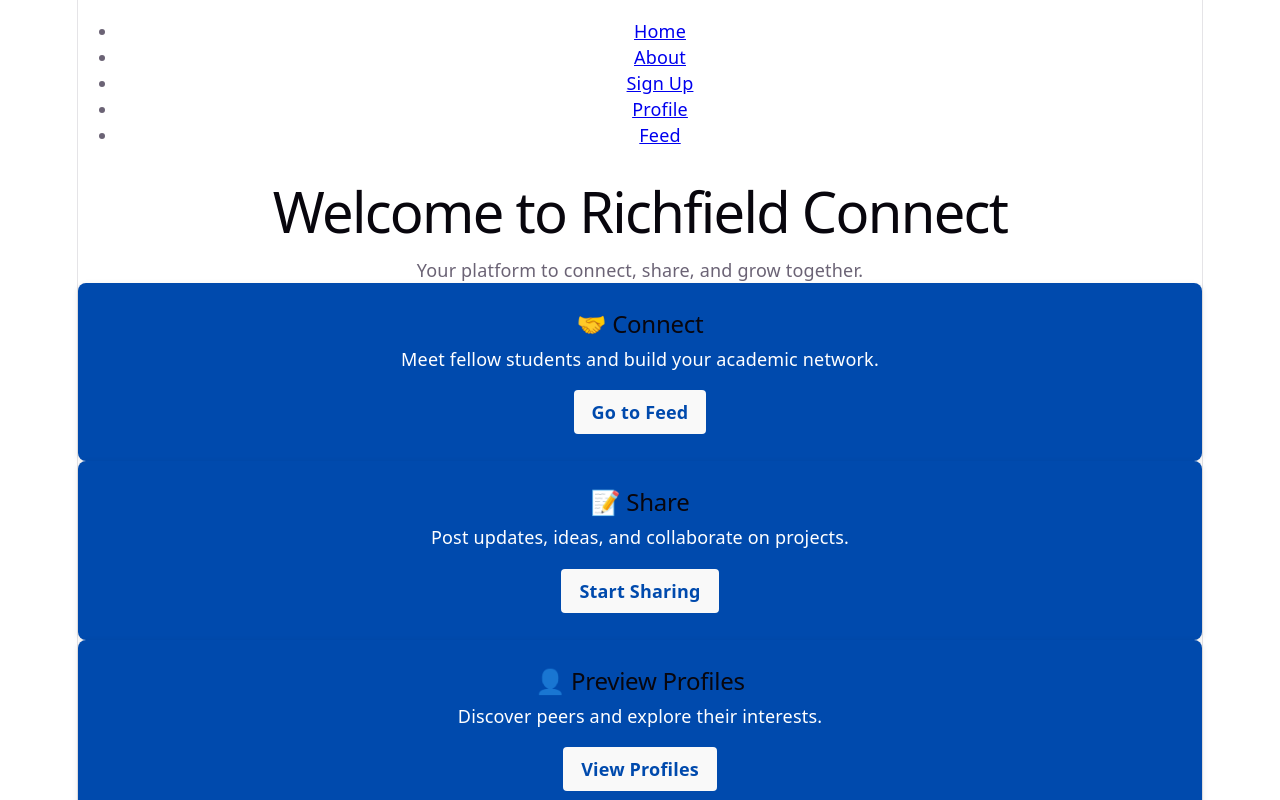
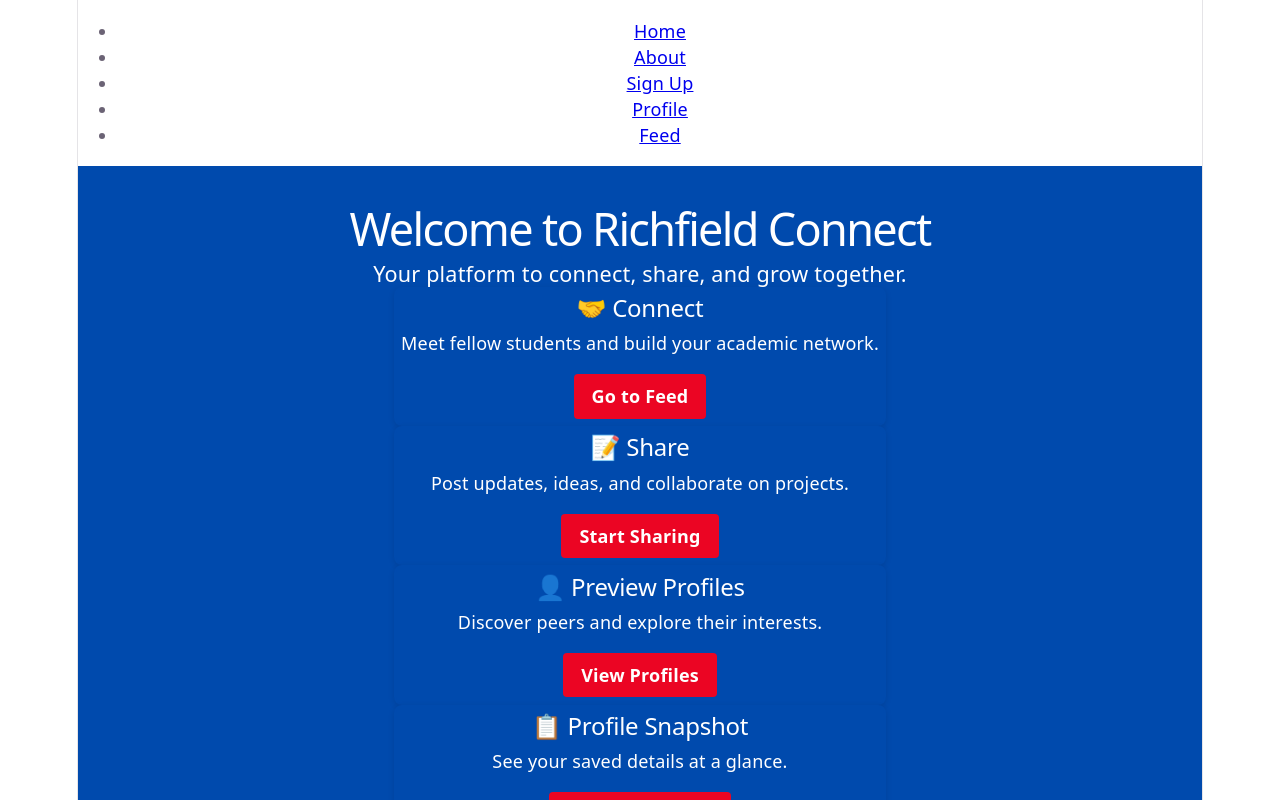
Before and after one commit to JayShezi/richfield-connect, a React (Vite) app: page / in a window 1280 px wide. Shown: the top 800 px of the page. Built offline with nearby package versions, Linux system fonts and the light colour scheme.

Commit message:
Updated Home.css layout and colors

```diff
--- a/src/views/Home.css
+++ b/src/views/Home.css
@@ -1,17 +1,59 @@
+.home {
+  height: 75vh;               /* full browser height */
+  background: #004aad;         /* Richfield blue background */
+  display: flex;
+  flex-direction: column;
+  align-items: center;
+  justify-content: flex-start;
+  padding: 1rem;
+  color: #fff;                 /* default text white */
+  overflow: hidden;            /* remove vertical scrollbar */
+}
+
+.hero-section h1 {
+  color: #fff;                 /* force heading to white */
+  font-size: 2.5rem;
+  margin-bottom: 1rem;
+}
+
+.hero-section p {
+  color: #fff;                 /* force subtext to white */
+  font-size: 1.2rem;
+}
+
+/* Default feature cards = Richfield blue */
 .feature-card {
-  background: #004aad;   /* Richfield blue card background */
-  color: #fff;           /* white text inside card */
+  background: #004aad;
+  color: #fff;
   border-radius: 8px;
-  padding: 1.5rem;
+  padding: 0.3rem;
   box-shadow: 0 2px 6px rgba(0,0,0,0.1);
+}
+
+/* Special styling for Connect, Share, Preview, Snapshot */
+.feature-card.connect,
+.feature-card.share,
+.feature-card.preview,
+.feature-card.snapshot {
+  background: #004aad;         /* Richfield blue background */
+  color: #fff;                 /* white text inside card */
+  border: 2px solid #004aad;   /* blue border (keeps consistent) */
+}
+
+/* Headings inside these cards */
+.feature-card.connect h2,
+.feature-card.share h2,
+.feature-card.preview h2,
+.feature-card.snapshot h2 {
+  color: #fff;                 /* headings white */
 }
 
 .feature-btn {
   display: inline-block;
   margin-top: 1rem;
   padding: 0.5rem 1rem;
-  background: #f9f9f9;   /* light grey button */
-  color: #004aad;        /* blue text */
+  background: #eb0523;         /* Richfield red button */
+  color: #fff;                 /* white text */
   border-radius: 4px;
   text-decoration: none;
   font-weight: 600;
@@ -19,6 +61,6 @@
 }
 
 .feature-btn:hover {
-  background: #00337a;   /* darker blue button background */
-  color: #fff;           /* white text on hover */
+  background: #00337a;         /* darker blue button background */
+  color: #fff;                 /* white text on hover */
 }
```
